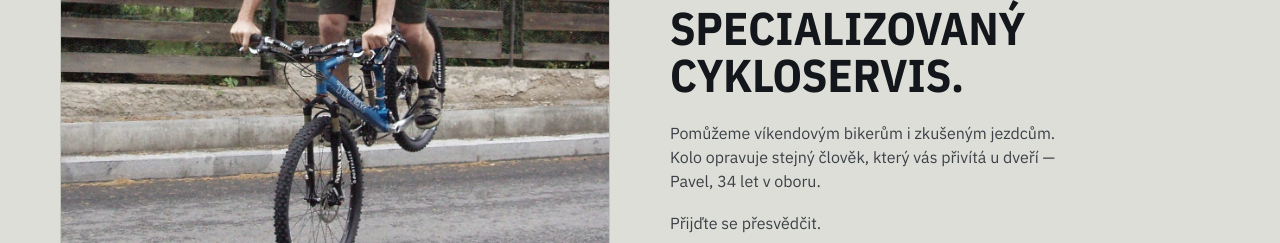
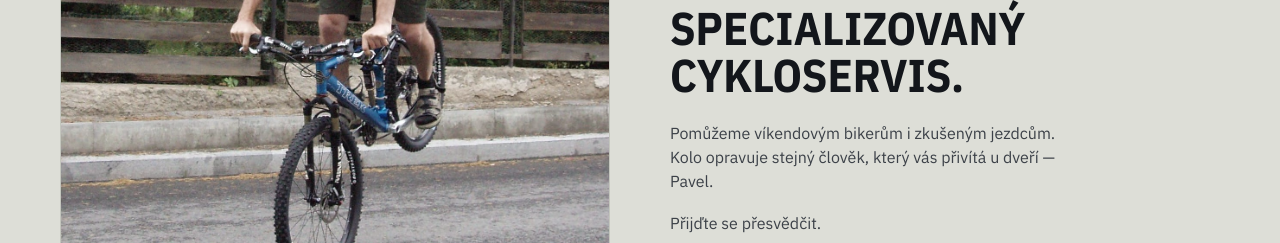
Before and after one commit to janfabian/velointest.cz, a plain HTML site: page index.html in a window 1280 px wide. Shown: the part 3720-3963 px from the top of the page. Drawn offline with nearby package versions, Linux system fonts and the light colour scheme.

Commit message:
Drop "let v oboru" from About paragraph — years count appears elsewhere
The page already states the years-in-business in the hero lead, the
stats strip, and the services intro. Repeating it next to Pavel's
photo was redundant. Keeping the name for the personal anchor.

Co-Authored-By: Claude Opus 4.7 <noreply@anthropic.com>

```diff
--- a/index.html
+++ b/index.html
@@ -523,7 +523,7 @@
     <div>
       <span class="tag">O nás</span>
       <h2>Velointest je <em>1. pražský</em> specializovaný cykloservis.</h2>
-      <p>Pomůžeme víkendovým bikerům i zkušeným jezdcům. Kolo opravuje stejný člověk, který vás přivítá u dveří — Pavel, <span data-since-year="1992">34</span> let v oboru.</p>
+      <p>Pomůžeme víkendovým bikerům i zkušeným jezdcům. Kolo opravuje stejný člověk, který vás přivítá u dveří — Pavel.</p>
       <p>Přijďte se přesvědčit.</p>
       <a class="addr" href="https://www.google.com/maps/place/Velointest/@50.0235373,14.4171806,17z/data=!3m1!4b1!4m5!3m4!1s0x0:0xb9853d8c478b52fe!8m2!3d50.0235065!4d14.4171829" target="_blank" rel="noopener">Na Výspě 12, 147 00 Praha 4 →</a>
     </div>
```
